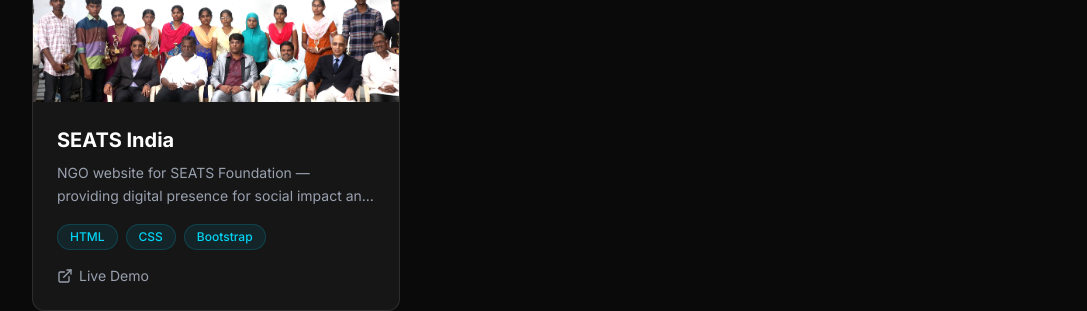
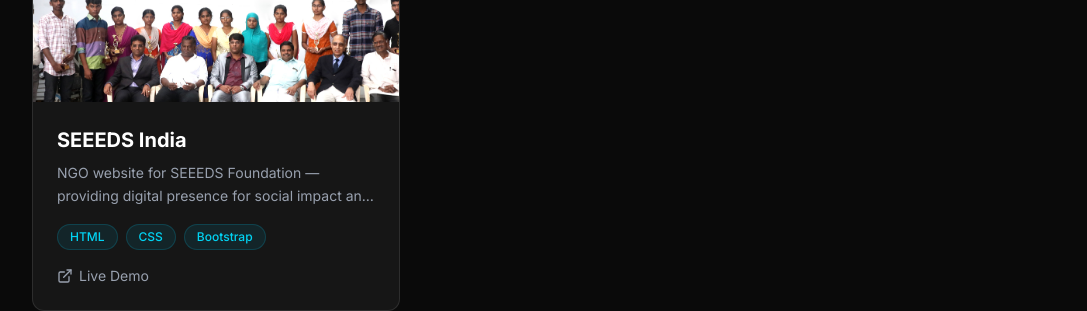
Before and after one commit to Mani-Arjava/portfolio, a Next.js app: page / in a window 1280 px wide. Shown: the part 7940-8251 px from the top of the page, without its empty margins (32-1119 px from the left). Built offline with nearby package versions, Linux system fonts and the light colour scheme.

Commit message:
Seeeds text changes

```diff
--- a/src/data/projects.ts
+++ b/src/data/projects.ts
@@ -174,11 +174,11 @@
   },
   {
     id: "seeeds-india",
-    title: "SEATS India",
+    title: "SEEEDS India",
     description:
-      "NGO website for SEATS Foundation — providing digital presence for social impact and community engagement initiatives.",
+      "NGO website for SEEEDS Foundation — providing digital presence for social impact and community engagement initiatives.",
     overview:
-      "SEATS India is an NGO organization for which a dedicated website has been developed. The project focuses on providing the organization with a digital presence and a platform to communicate and present its activities and information online.",
+      "SEEEDS India is an NGO organization for which a dedicated website has been developed. The project focuses on providing the organization with a digital presence and a platform to communicate and present its activities and information online.",
     keyFeatures: [
       "Organization information and mission statement",
       "Activities and initiatives showcase",
```
